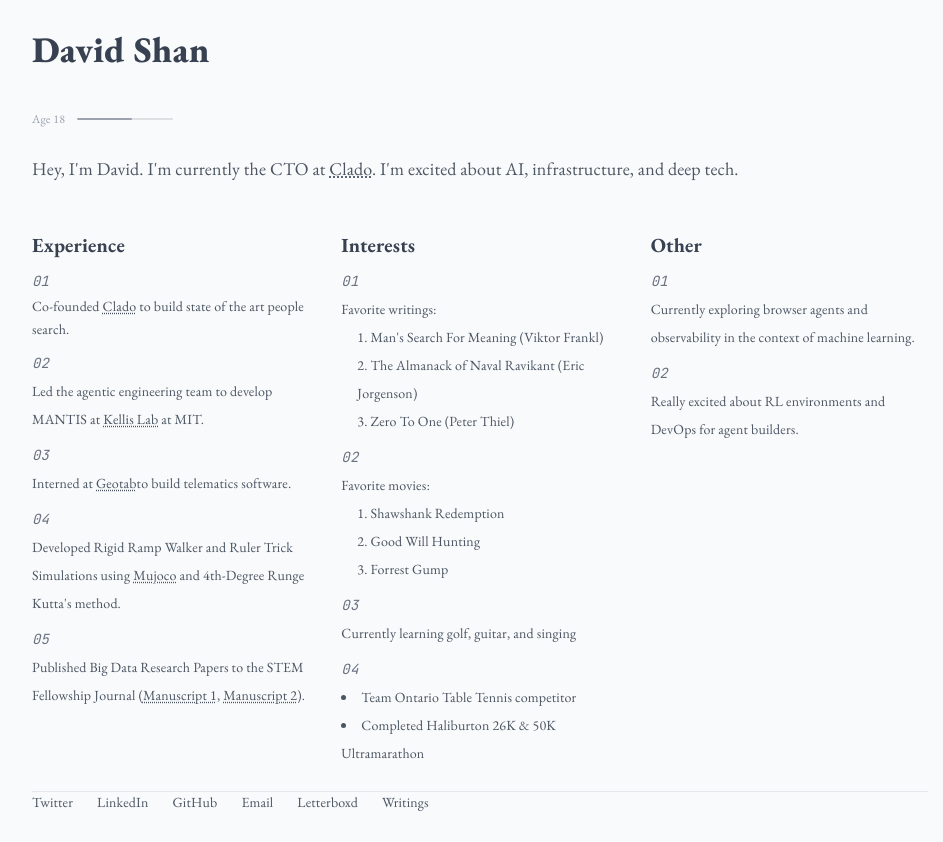
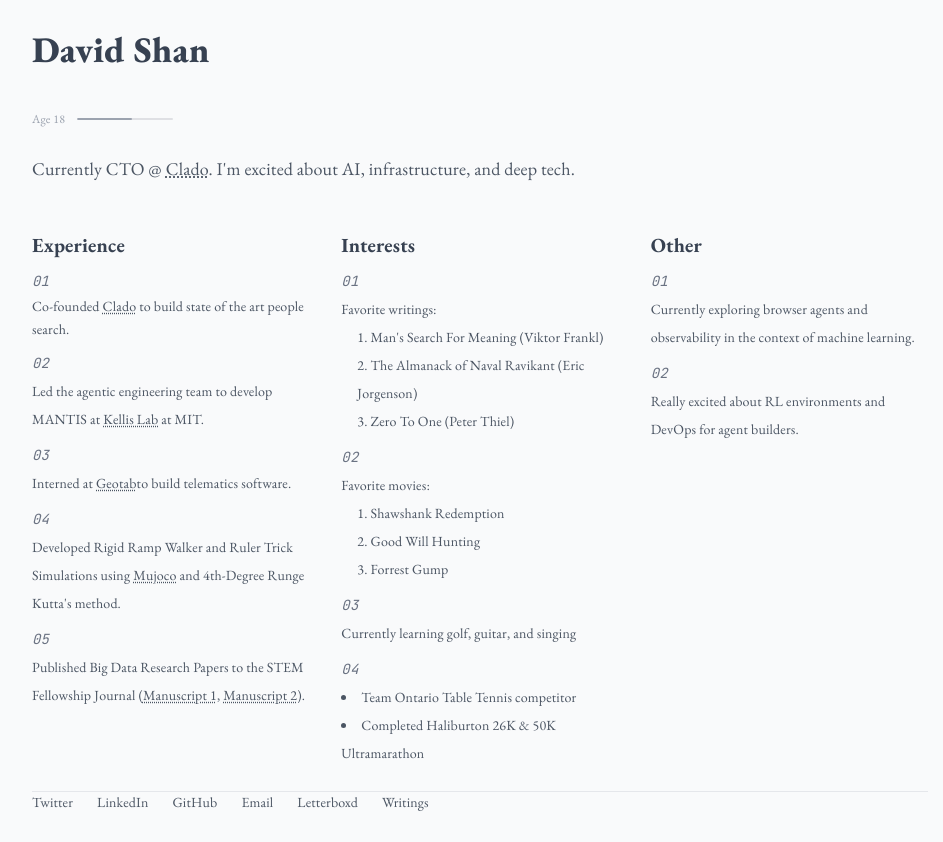
Before and after one commit to DavidBShan/WebsiteV2, a Next.js app: page / in a window 1280 px wide. Shown: the whole page, without its empty margins (160-1103 px from the left). Built offline with nearby package versions, Linux system fonts and the light colour scheme.

Commit message:
more stuff

```diff
--- a/app/page.tsx
+++ b/app/page.tsx
@@ -93,7 +93,7 @@ export default function Home() {
                 className="leading-relaxed text-base sm:text-lg"
                 style={{ color: isDarkMode ? "#9ca3af" : "#4b5563" }}
               >
-                Hey, I'm David. I'm currently the CTO at{" "}
+                Currently CTO @{" "}
                 <a
                   target="_blank"
                   rel="noopener noreferrer"
```
